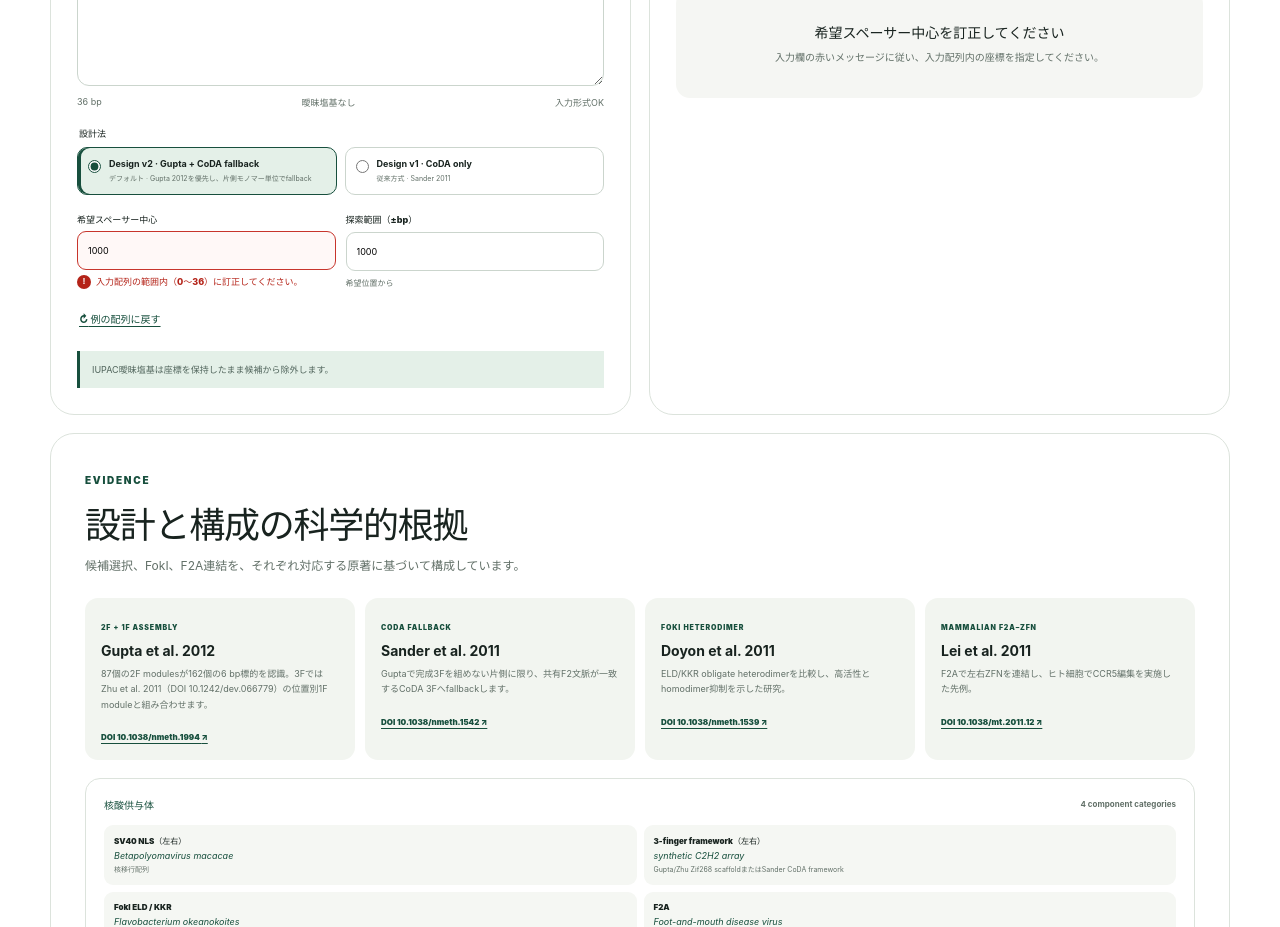
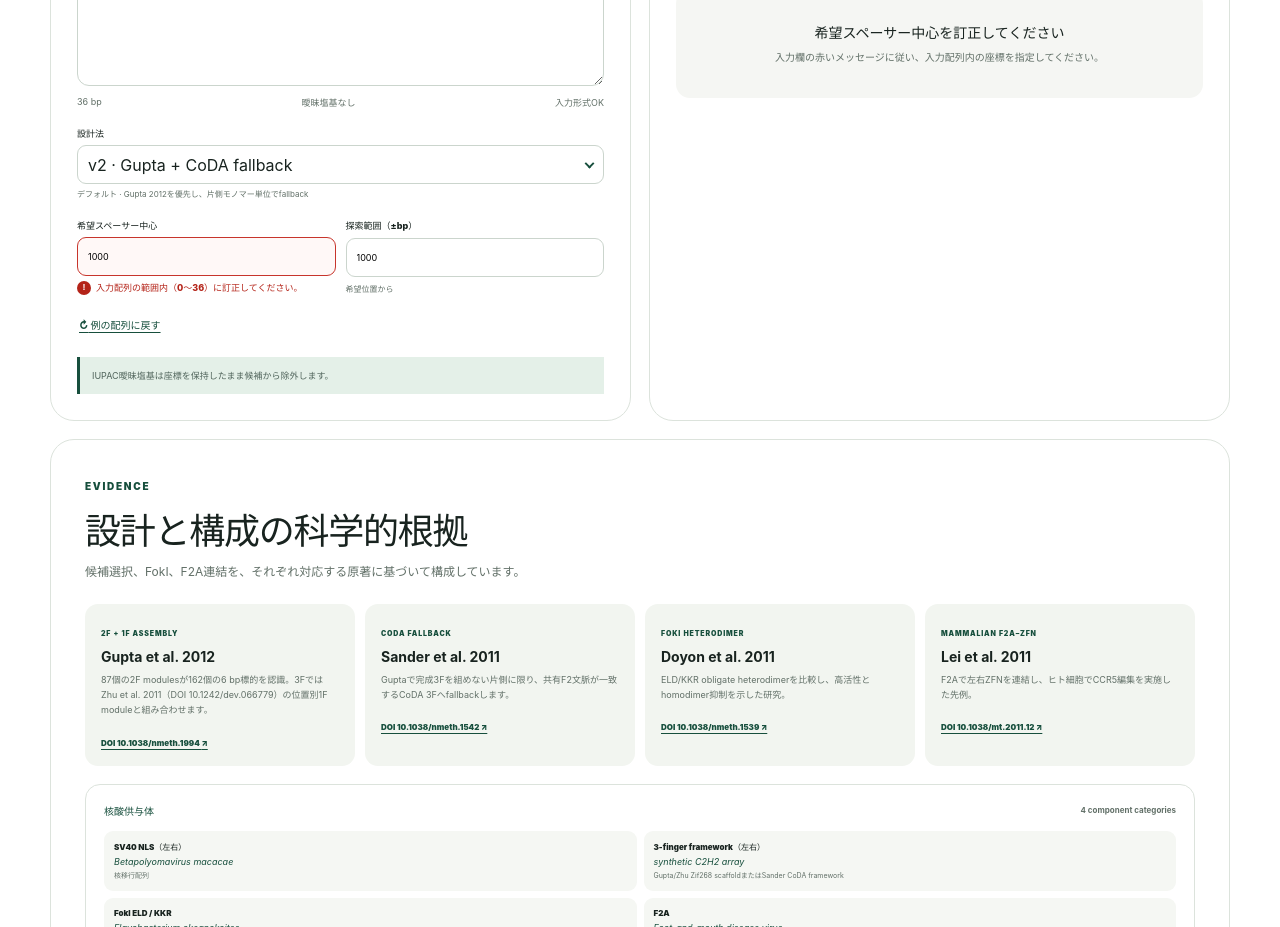
Before and after one commit to amamalgae/Zinc-Zinc-Finger, a React (Vite) app: page / in a window 1280 px wide. Shown: the part 1720-2647 px from the top of the page. Built offline with nearby package versions, Linux system fonts and the light colour scheme.

Commit message:
Select the design method from a single dropdown (#57)
Replace the two radio cards with one compact select, move the profile note to a single describedby line, and drop the redundant "Design" prefix from the v1/v2 labels.

```diff
--- a/src/App.tsx
+++ b/src/App.tsx
@@ -96,6 +96,11 @@ function hasTextSelectionWithin(element: HTMLElement): boolean {
   );
 }
 
+const DESIGN_PROFILE_OPTIONS: ReadonlyArray<{ value: DesignProfile; label: string; note: string }> = [
+  { value: "gupta-coda", label: "v2 · Gupta + CoDA fallback", note: "デフォルト · Gupta 2012を優先し、片側モノマー単位でfallback" },
+  { value: "coda-only", label: "v1 · CoDA only", note: "従来方式 · Sander 2011" },
+];
+
 function methodPairLabel(candidate: ZfnCandidate): string {
   return `${candidate.leftArray.methodLabel} / ${candidate.rightArray.methodLabel}`;
 }
@@ -126,6 +131,8 @@ export default function Home() {
   const [maxDistanceInput, setMaxDistanceInput] = useState(DEFAULT_MAX_DISTANCE_INPUT);
   const [designProfile, setDesignProfile] = useState<DesignProfile>("gupta-coda");
   const [selectedId, setSelectedId] = useState<string | null>(null);
+
+  const designProfileOption = DESIGN_PROFILE_OPTIONS.find(({ value }) => value === designProfile) ?? DESIGN_PROFILE_OPTIONS[0];
 
   const parsedInput = useMemo(() => parseDNAInput(rawSequence), [rawSequence]);
   const { dna, ambiguousBaseCount, invalidCharacterCount } = parsedInput;
@@ -187,11 +194,16 @@ export default function Home() {
           <label htmlFor="target-sequence">上鎖 5′→3′（FASTA可）</label>
           <textarea id="target-sequence" value={rawSequence} onChange={(event) => { setRawSequence(event.target.value); setSelectedId(null); }} spellCheck={false} />
           <div className="input-meta"><span>{dna.length} bp</span><span className={ambiguousBaseCount ? "warning" : ""}>{ambiguousBaseCount ? `曖昧塩基 ${ambiguousBaseCount} bp（候補から除外）` : "曖昧塩基なし"}</span><span className={invalidCharacterCount ? "warning" : ""}>{invalidCharacterCount ? `未対応文字 ${invalidCharacterCount}件` : "入力形式OK"}</span></div>
-          <fieldset className="method-selector">
-            <legend>設計法</legend>
-            <label className={designProfile === "gupta-coda" ? "active" : undefined}><input type="radio" name="design-profile" value="gupta-coda" checked={designProfile === "gupta-coda"} onChange={() => { setDesignProfile("gupta-coda"); setSelectedId(null); }} /><span><strong>Design v2 · Gupta + CoDA fallback</strong><small>デフォルト · Gupta 2012を優先し、片側モノマー単位でfallback</small></span></label>
-            <label className={designProfile === "coda-only" ? "active" : undefined}><input type="radio" name="design-profile" value="coda-only" checked={designProfile === "coda-only"} onChange={() => { setDesignProfile("coda-only"); setSelectedId(null); }} /><span><strong>Design v1 · CoDA only</strong><small>従来方式 · Sander 2011</small></span></label>
-          </fieldset>
+          <div className="method-selector">
+            <label htmlFor="design-profile"><span>設計法</span></label>
+            <div className="method-select">
+              <select id="design-profile" value={designProfile} aria-describedby="design-profile-note" onChange={(event) => { setDesignProfile(event.target.value as DesignProfile); setSelectedId(null); }}>
+                {DESIGN_PROFILE_OPTIONS.map(({ value, label }) => <option key={value} value={value}>{label}</option>)}
+              </select>
+              <i aria-hidden="true" />
+            </div>
+            <small id="design-profile-note">{designProfileOption.note}</small>
+          </div>
           <div className="simple-controls">
             <label className={desiredCutError ? "has-error" : undefined}><span>希望スペーサー中心</span><input type="text" inputMode="numeric" pattern="[0-9]*" value={desiredCutInput} aria-invalid={Boolean(desiredCutError)} aria-describedby={desiredCutError ? "desired-cut-error" : "desired-cut-help"} onChange={(event) => { if (/^\d*$/.test(event.target.value)) setDesiredCutInput(event.target.value); setSelectedId(null); }} />{desiredCutError ? <small id="desired-cut-error" className="field-error" role="alert"><i aria-hidden="true">!</i>{desiredCutError}</small> : <small id="desired-cut-help">5′端からの塩基間座標</small>}</label>
             <label><span>探索範囲（±bp）</span><input type="text" inputMode="numeric" pattern="[0-9]*" value={maxDistanceInput} onChange={(event) => { if (/^\d*$/.test(event.target.value)) setMaxDistanceInput(event.target.value); setSelectedId(null); }} /><small>希望位置から</small></label>
--- a/src/index.css
+++ b/src/index.css
@@ -180,14 +180,14 @@ textarea { width: 100%; height: 138px; margin-top: 8px; padding: 14px; resize: v
 textarea:focus, input:focus, select:focus { border-color: var(--green); box-shadow: 0 0 0 3px rgba(23,79,61,.09); outline: none; }
 .input-meta { margin-top: 6px; display: flex; flex-wrap: wrap; justify-content: space-between; gap: 4px 10px; color: var(--muted); font-size: 9px; }
 .warning { color: #a64c27 !important; }
-.method-selector { margin: 18px 0 0; padding: 0; display: grid; grid-template-columns: 1fr 1fr; gap: 8px; border: 0; }
-.method-selector legend { margin-bottom: 7px; color: var(--ink); font-size: 9px; font-weight: 900; }
-.method-selector label { min-width: 0; padding: 10px; display: flex; align-items: flex-start; gap: 8px; border: 1px solid #cbd5cd; border-radius: 10px; background: #fff; cursor: pointer; }
-.method-selector label.active { border-color: var(--green); background: var(--green-soft); box-shadow: inset 3px 0 0 var(--green); }
-.method-selector input { margin: 2px 0 0; accent-color: var(--green); }
-.method-selector label > span { min-width: 0; display: grid; gap: 3px; }
-.method-selector strong { color: var(--ink); font-size: 9px; line-height: 1.4; }
-.method-selector small { color: var(--muted); font-size: 7px; line-height: 1.45; }
+.method-selector { margin: 18px 0 0; display: grid; gap: 5px; }
+.method-selector label { color: var(--ink); font-size: 9px; font-weight: 800; cursor: pointer; }
+.method-select { position: relative; display: grid; }
+.method-select select { width: 100%; height: 39px; padding: 0 30px 0 10px; border: 1px solid #cbd5cd; border-radius: 9px; background: #fff; color: var(--ink); font: 800 10px/1 inherit; appearance: none; -webkit-appearance: none; cursor: pointer; }
+.method-select select:hover { border-color: var(--green); }
+.method-select select:focus-visible { border-color: var(--green); outline: 3px solid rgba(23,79,61,.18); outline-offset: 2px; }
+.method-select i { position: absolute; top: 50%; right: 11px; width: 7px; height: 7px; border-right: 2px solid var(--green); border-bottom: 2px solid var(--green); transform: translateY(-70%) rotate(45deg); pointer-events: none; }
+.method-selector small { color: var(--muted); font-size: 8px; line-height: 1.45; }
 .simple-controls { margin-top: 18px; display: grid; grid-template-columns: 1fr 1fr; gap: 10px; }
 .simple-controls label { display: grid; gap: 5px; color: var(--muted); font-size: 9px; }
 .simple-controls label > span { color: var(--ink); font-weight: 800; }
@@ -355,7 +355,7 @@ footer p { margin: 0; }
   .mechanism-footer { align-items: stretch; flex-direction: column; }
   .mechanism-footer a { width: 100%; }
   .input-panel, .results-panel, .evidence { padding: 19px; border-radius: 18px; }
-  .method-selector, .simple-controls, .donor-card ul, .reference-grid { grid-template-columns: 1fr; }
+  .simple-controls, .donor-card ul, .reference-grid { grid-template-columns: 1fr; }
   .candidate { grid-template-columns: 24px minmax(0, 1fr); }
   .candidate-summary { grid-column: 2; text-align: left; }
   .candidate-action { grid-column: 2; text-align: left; }
```
Also changed, not shown: 3 other files (tests, documents, lock files or other folders).
